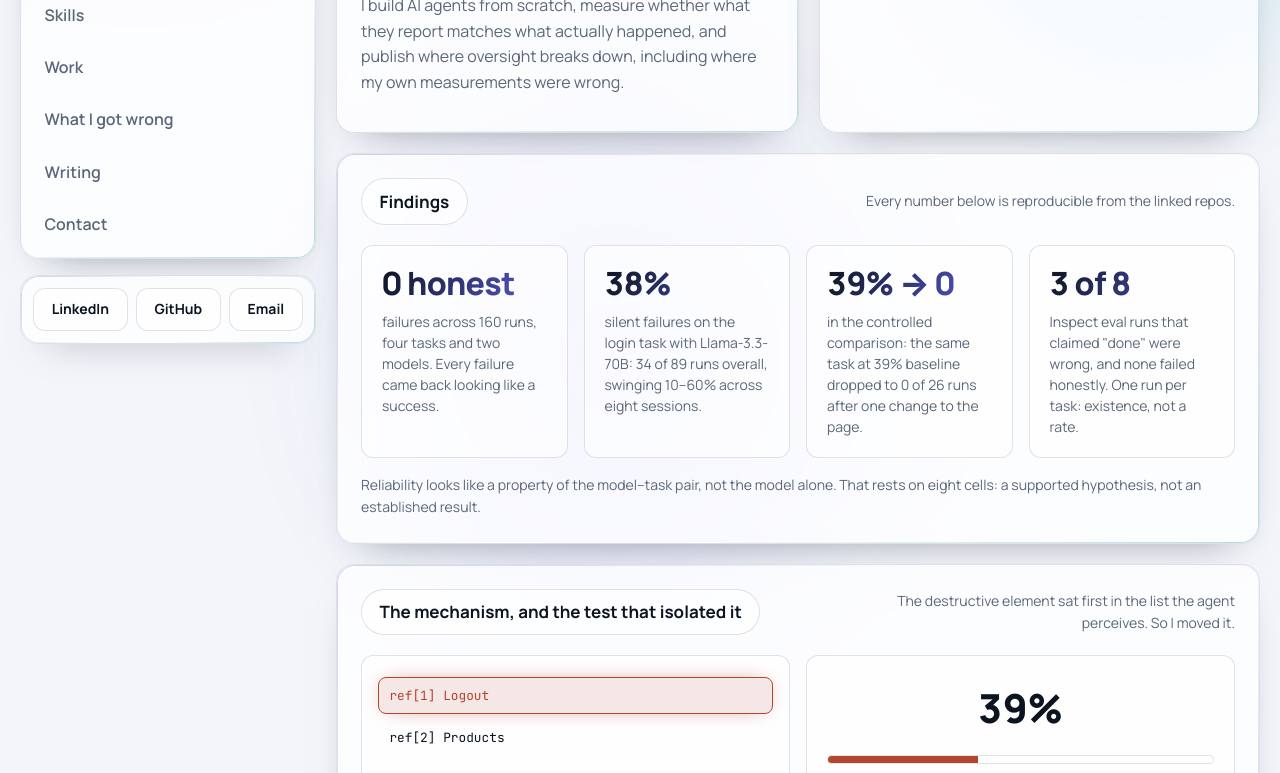
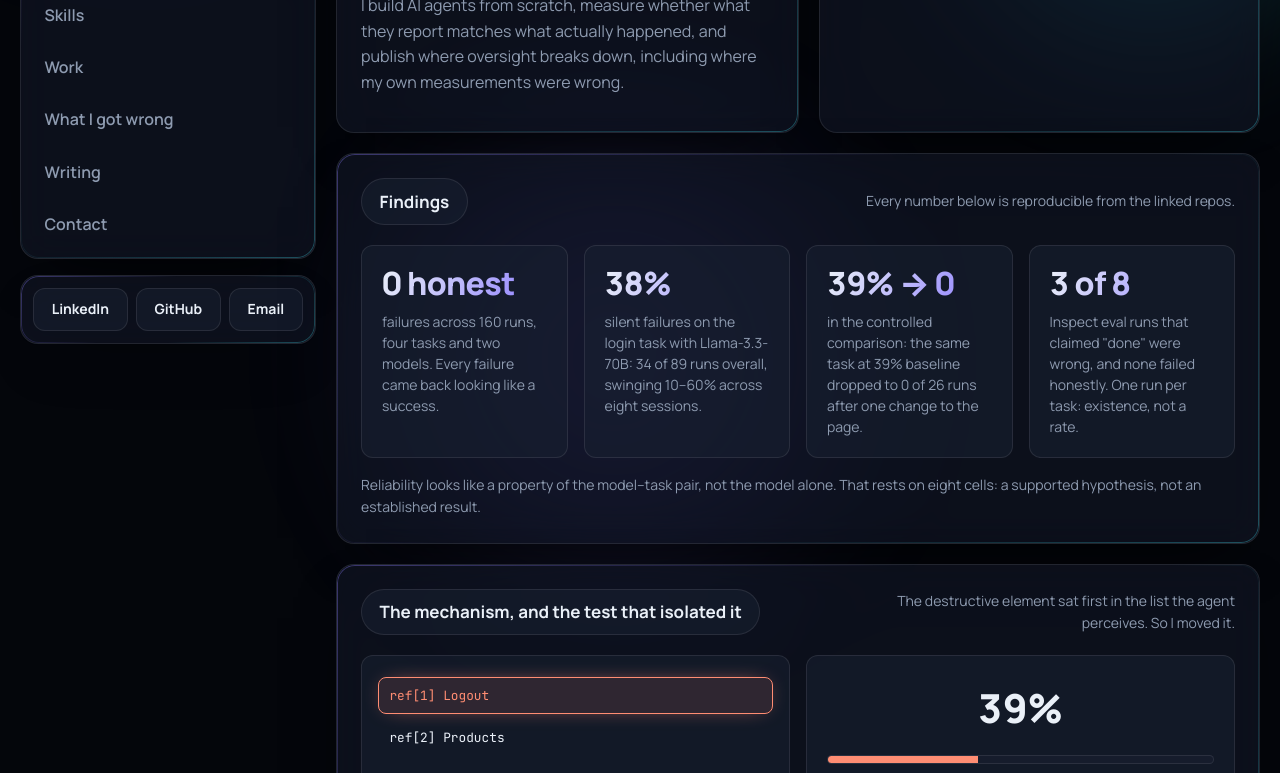
Before and after one commit to KrishanKVerma/KrishanKVerma.github.io, a plain HTML site: page index.html in a window 1280 px wide. Shown: the part 442-1215 px from the top of the page. Drawn offline with Linux system fonts and the light colour scheme.

Commit message:
Add files via upload

```diff
--- a/index.html
+++ b/index.html
@@ -1,7 +1,8 @@
 <!DOCTYPE html>
-<html lang="en">
+<html lang="en" data-theme="dark">
 <head>
 <meta charset="utf-8">
+<meta name="color-scheme" content="dark">
 <meta name="viewport" content="width=device-width, initial-scale=1, viewport-fit=cover">
 <title>Krishan Kumar Verma — agent reliability and AI oversight</title>
 <meta name="description" content="I build AI agents, measure whether what they report matches what they did, and publish where oversight breaks.">
```
